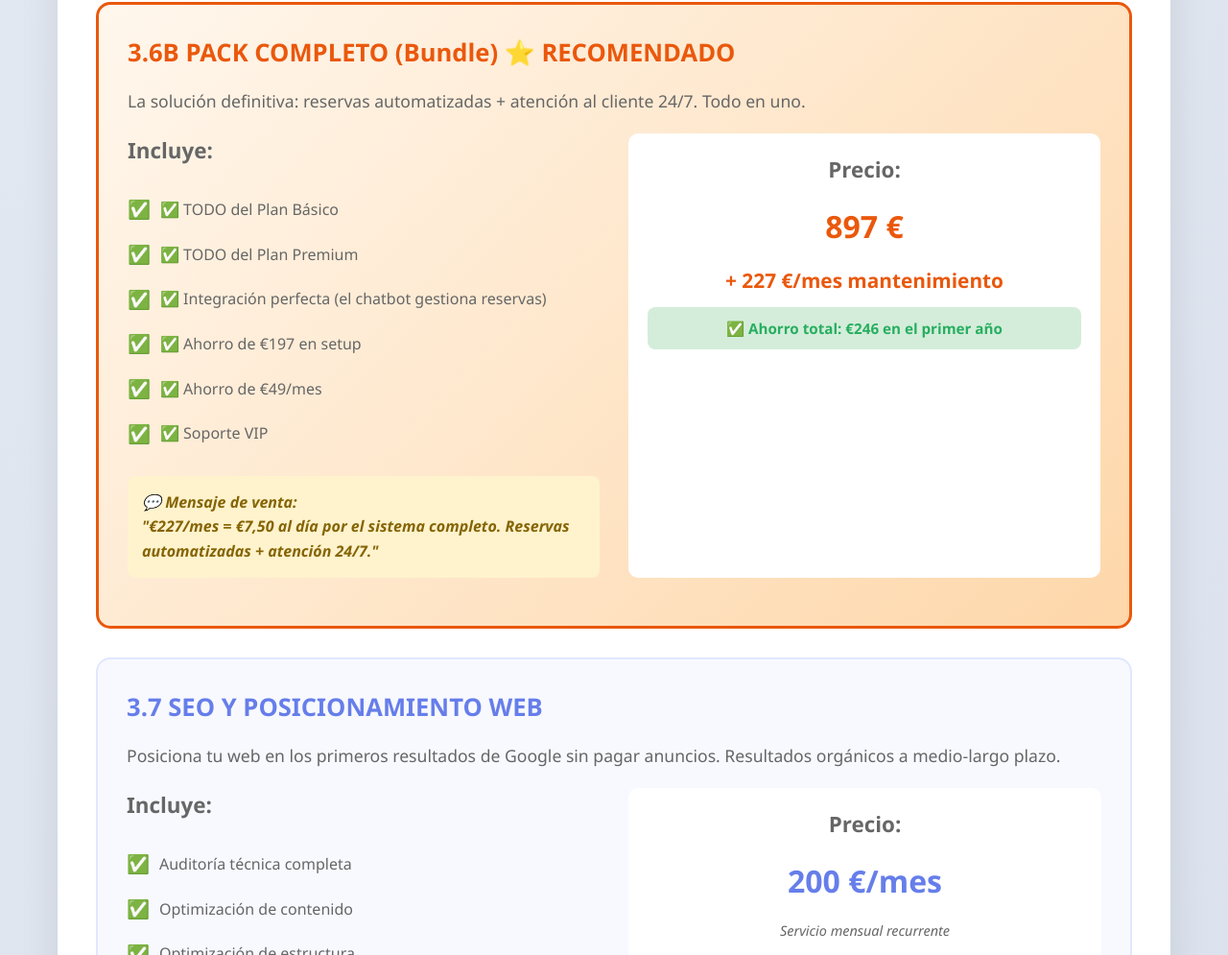
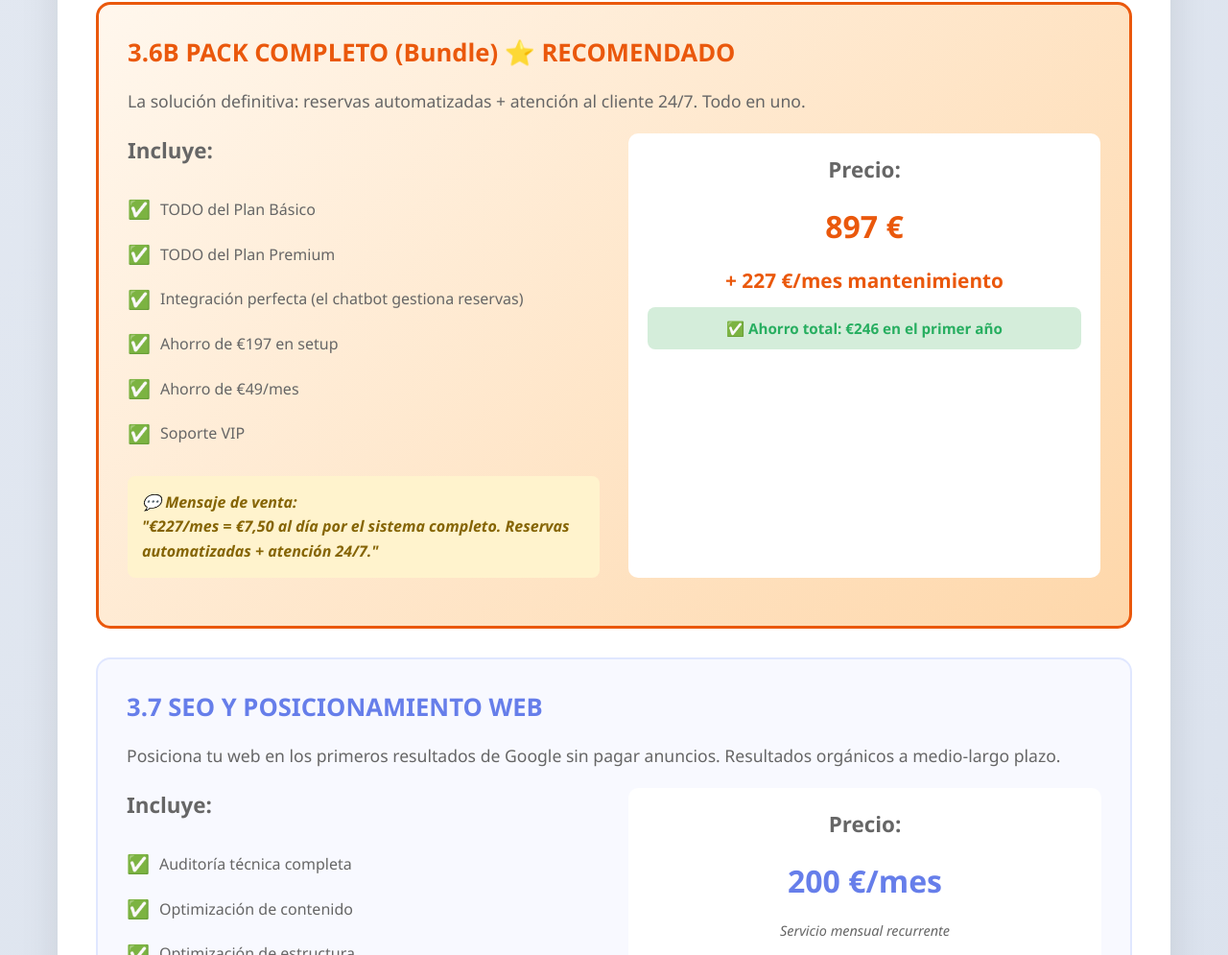
Before and after one commit to codetix2020-hash/manual-codetix, a plain HTML site: page index.html in a window 1280 px wide. Shown: the part 6818-7813 px from the top of the page at 96% size. Drawn offline with Linux system fonts and the light colour scheme.

Commit message:
fix: Eliminar ticks verdes duplicados en Pack Completo Bundle

```diff
--- a/index.html
+++ b/index.html
@@ -685,12 +685,12 @@
                             <div>
                                 <h4 style="margin-bottom: 15px;">Incluye:</h4>
                                 <ul class="features">
-                                    <li>✅ TODO del Plan Básico</li>
-                                    <li>✅ TODO del Plan Premium</li>
-                                    <li>✅ Integración perfecta (el chatbot gestiona reservas)</li>
-                                    <li>✅ Ahorro de €197 en setup</li>
-                                    <li>✅ Ahorro de €49/mes</li>
-                                    <li>✅ Soporte VIP</li>
+                                    <li>TODO del Plan Básico</li>
+                                    <li>TODO del Plan Premium</li>
+                                    <li>Integración perfecta (el chatbot gestiona reservas)</li>
+                                    <li>Ahorro de €197 en setup</li>
+                                    <li>Ahorro de €49/mes</li>
+                                    <li>Soporte VIP</li>
                                 </ul>
                                 <p style="margin-top: 20px; padding: 15px; background: #fff3cd; border-radius: 8px; color: #856404; font-style: italic; font-weight: 600;">
                                     <strong>💬 Mensaje de venta:</strong><br>
```
